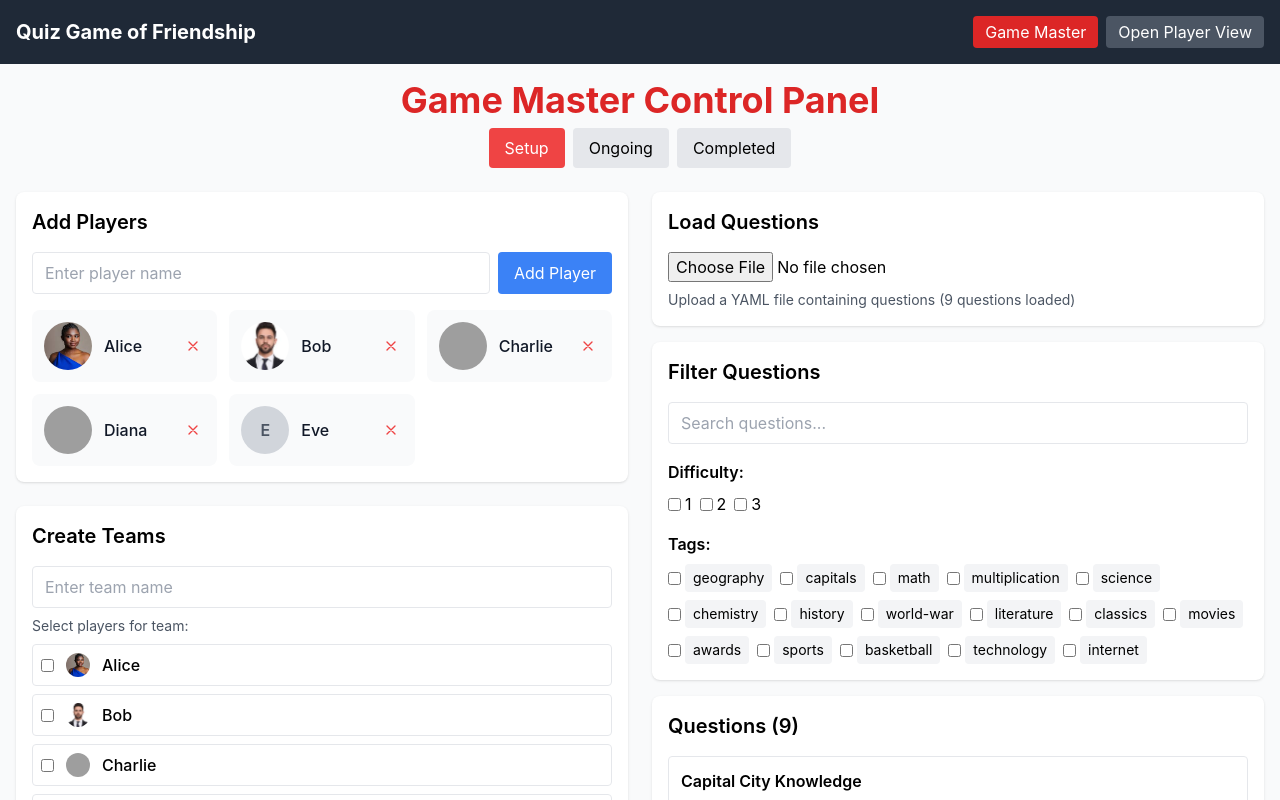
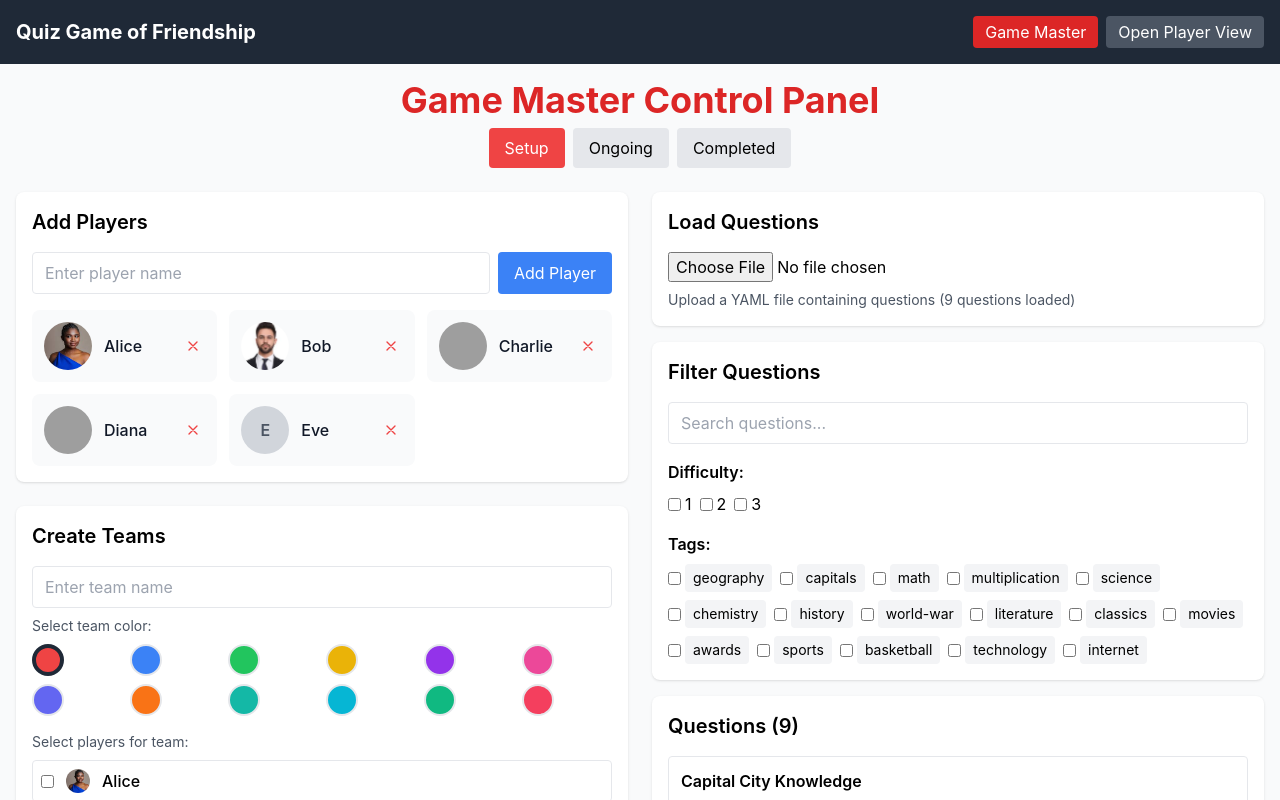
Before and after one commit to Boulkiess/game-of-friendship, a React (Create React App) app: page / in a window 1280 px wide. Shown: the top 800 px of the page. Built offline with nearby package versions, Linux system fonts and the light colour scheme; grey boxes are pictures that could not be loaded.

Commit message:
Add team color support in GameContext and PlayerView; update styles for team color indicators

```diff
--- a/src/components/PlayerView.tsx
+++ b/src/components/PlayerView.tsx
@@ -212,6 +212,12 @@ export const PlayerView: React.FC = () => {
     const leftPlayers = involvedPlayers.filter(p => p.teamSide === 'left');
     const rightPlayers = involvedPlayers.filter(p => p.teamSide === 'right');
 
+    const getPlayerTeamColor = (player: any, teamName?: string) => {
+      if (!teamName) return '#6b7280'; // Default gray
+      const team = gameState?.teams.find(t => t.name === teamName);
+      return team?.color || '#6b7280';
+    };
+
     return (
       <div className={styles.floatingPlayersContainer}>
         <div className={styles.floatingPlayersWrapper}>
@@ -219,7 +225,13 @@ export const PlayerView: React.FC = () => {
           <div className={styles.floatingPlayerGroup}>
             {leftPlayers.map(({ player, role, teamName }, index) => (
               <div key={`left-${player.name}-${index}`} className="flex flex-col items-center">
-                <div className={styles.floatingPlayerIcon}>
+                <div
+                  className={styles.floatingPlayerIcon}
+                  style={{
+                    borderColor: getPlayerTeamColor(player, teamName),
+                    borderWidth: teamName ? '4px' : '3px'
+                  }}
+                >
                   <PlayerAvatar player={player} size="large" />
                 </div>
                 <div className={styles.floatingPlayerLabel} title={`${player.name} - ${role}`}>
@@ -233,7 +245,13 @@ export const PlayerView: React.FC = () => {
           <div className={styles.floatingPlayerGroup}>
             {rightPlayers.map(({ player, role, teamName }, index) => (
               <div key={`right-${player.name}-${index}`} className="flex flex-col items-center">
-                <div className={styles.floatingPlayerIcon}>
+                <div
+                  className={styles.floatingPlayerIcon}
+                  style={{
+                    borderColor: getPlayerTeamColor(player, teamName),
+                    borderWidth: teamName ? '4px' : '3px'
+                  }}
+                >
                   <PlayerAvatar player={player} size="large" />
                 </div>
                 <div className={styles.floatingPlayerLabel} title={`${player.name} - ${role}`}>
--- a/src/components/gamemaster/PlayerSetup.tsx
+++ b/src/components/gamemaster/PlayerSetup.tsx
@@ -1,7 +1,7 @@
-import React, { useState } from 'react';
+import React, { useState, useEffect } from 'react';
 import { useGame } from '../../context/GameContext';
 import { Player, Team } from '../../types';
-import { usePlayerSetupStyles } from '../../hooks/useStyles';
+import { usePlayerSetupStyles, TEAM_COLORS } from '../../hooks/useStyles';
 import { PlayerTeamSelector, createSelectableItems } from '../shared/PlayerTeamSelector';
 import { EntityDisplay, createEntityInfo } from '../shared/EntityDisplay';
 import { PlayerAvatar } from '../shared/PlayerAvatar';
@@ -13,13 +13,27 @@ export const PlayerSetup: React.FC = () => {
     addPlayer,
     removePlayer,
     addTeam,
-    removeTeam
+    removeTeam,
+    updateTeamColor
   } = useGame();
   const styles = usePlayerSetupStyles();
 
   const [playerName, setPlayerName] = useState('');
   const [teamName, setTeamName] = useState('');
   const [selectedPlayers, setSelectedPlayers] = useState<string[]>([]);
+  const [selectedColor, setSelectedColor] = useState(TEAM_COLORS[0].value);
+
+  // Get used colors to help with selection
+  const usedColors = teams.map(team => team.color);
+  const availableColors = TEAM_COLORS.filter(color => !usedColors.includes(color.value));
+  const suggestedColor = availableColors.length > 0 ? availableColors[0].value : TEAM_COLORS[0].value;
+
+  // Update suggested color when teams change
+  useEffect(() => {
+    if (!usedColors.includes(selectedColor)) return;
+    const nextAvailable = availableColors[0]?.value || TEAM_COLORS[0].value;
+    setSelectedColor(nextAvailable);
+  }, [teams]);
 
   const handleAddPlayer = () => {
     if (playerName.trim() && !players.find(p => p.name === playerName)) {
@@ -34,11 +48,19 @@ export const PlayerSetup: React.FC = () => {
       const team: Team = {
         id: Date.now().toString(),
         name: teamName.trim(),
-        players: teamPlayers
+        players: teamPlayers,
+        color: selectedColor
       };
       addTeam(team);
       setTeamName('');
       setSelectedPlayers([]);
+      // Auto-select next available color
+      const nextAvailable = TEAM_COLORS.find(color =>
+        !usedColors.includes(color.value) && color.value !== selectedColor
+      );
+      if (nextAvailable) {
+        setSelectedColor(nextAvailable.value);
+      }
     }
   };
 
@@ -111,6 +133,22 @@ export const PlayerSetup: React.FC = () => {
             className={styles.teamInput}
           />
 
+          <div className="mb-4">
+            <p className={styles.selectionLabel}>Select team color:</p>
+            <div className={styles.colorPalette}>
+              {TEAM_COLORS.map(color => (
+                <button
+                  key={color.value}
+                  onClick={() => setSelectedColor(color.value)}
+                  className={selectedColor === color.value ? styles.selectedColorOption : styles.colorOption}
+                  style={{ backgroundColor: color.value }}
+                  title={color.name}
+                  disabled={usedColors.includes(color.value)}
+                />
+              ))}
+            </div>
+          </div>
+
           <div className={styles.playerSelection}>
             <p className={styles.selectionLabel}>Select players for team:</p>
             <div className="space-y-2 max-h-48 overflow-y-auto">
@@ -153,16 +191,39 @@ export const PlayerSetup: React.FC = () => {
           {teams.map(team => (
             <div key={team.id} className={styles.teamItem}>
               <div className={styles.teamHeader}>
+                <div className="flex items-center space-x-3">
+                  <div
+                    className={styles.teamColorIndicator}
+                    style={{ backgroundColor: team.color }}
+                  />
                   <EntityDisplay
                     entity={createEntityInfo(team.name, players, teams)}
                     showType={false}
                   />
+                </div>
+                <div className="flex items-center space-x-2">
+                  <select
+                    value={team.color}
+                    onChange={(e) => updateTeamColor(team.id, e.target.value)}
+                    className="text-sm border rounded px-2 py-1"
+                  >
+                    {TEAM_COLORS.map(color => (
+                      <option
+                        key={color.value}
+                        value={color.value}
+                        disabled={usedColors.includes(color.value) && color.value !== team.color}
+                      >
+                        {color.name}
+                      </option>
+                    ))}
+                  </select>
                   <button
                     onClick={() => removeTeam(team.id)}
                     className={styles.removeButton}
                   >
                     Remove Team
                   </button>
+                </div>
               </div>
               <div className="mt-2 text-sm text-gray-600">
                 <span className="font-medium">Members:</span>
--- a/src/context/GameContext.tsx
+++ b/src/context/GameContext.tsx
@@ -27,6 +27,7 @@ interface GameContextType extends GameContext {
   setSelectedChampions: (teamName: string, champions: string[]) => void;
   clearSelectedChampions: () => void;
   setScoreboardMode: (mode: ScoreboardMode) => void;
+  updateTeamColor: (teamId: string, color: string) => void;
 }
 
 type GameAction =
@@ -47,7 +48,8 @@ type GameAction =
   | { type: 'CLEAR_SELECTED_OPPONENTS' }
   | { type: 'SET_SELECTED_CHAMPIONS'; payload: { teamName: string; champions: string[] } }
   | { type: 'CLEAR_SELECTED_CHAMPIONS' }
-  | { type: 'SET_SCOREBOARD_MODE'; payload: ScoreboardMode };
+  | { type: 'SET_SCOREBOARD_MODE'; payload: ScoreboardMode }
+  | { type: 'UPDATE_TEAM_COLOR'; payload: { teamId: string; color: string } };
 
 const initialState: GameContext = {
   players: [],
@@ -132,6 +134,15 @@ function gameReducer(state: GameContext, action: GameAction): GameContext {
       return { ...state, selectedChampions: undefined };
     case 'SET_SCOREBOARD_MODE':
       return { ...state, scoreboardMode: action.payload };
+    case 'UPDATE_TEAM_COLOR':
+      return {
+        ...state,
+        teams: state.teams.map(team =>
+          team.id === action.payload.teamId
+            ? { ...team, color: action.payload.color }
+            : team
+        )
+      };
     default:
       return state;
   }
@@ -317,6 +328,10 @@ export const GameProvider: React.FC<{ children: ReactNode }> = ({ children }) =>
     dispatch({ type: 'SET_SCOREBOARD_MODE', payload: mode });
   };
 
+  const updateTeamColor = (teamId: string, color: string) => {
+    dispatch({ type: 'UPDATE_TEAM_COLOR', payload: { teamId, color } });
+  };
+
   const value: GameContextType = {
     ...state,
     addPlayer,
@@ -342,7 +357,8 @@ export const GameProvider: React.FC<{ children: ReactNode }> = ({ children }) =>
     clearSelectedOpponents,
     setSelectedChampions,
     clearSelectedChampions,
-    setScoreboardMode
+    setScoreboardMode,
+    updateTeamColor
   };
 
   return (
--- a/src/hooks/useStyles.ts
+++ b/src/hooks/useStyles.ts
@@ -112,7 +112,11 @@ export const usePlayerSetupStyles = () => {
         teamItem: "p-3 bg-gray-50 rounded",
         teamHeader: "flex justify-between items-center mb-2",
         teamName: "font-semibold",
-        teamPlayers: "text-sm text-gray-600"
+        teamPlayers: "text-sm text-gray-600",
+        colorPalette: "grid grid-cols-6 gap-2 mb-4",
+        colorOption: "w-8 h-8 rounded-full border-2 cursor-pointer hover:scale-110 transition-transform",
+        selectedColorOption: "w-8 h-8 rounded-full border-4 border-gray-800 cursor-pointer hover:scale-110 transition-transform",
+        teamColorIndicator: "w-4 h-4 rounded-full border-2 border-white shadow-sm flex-shrink-0"
     }), []);
 };
 
@@ -281,3 +285,19 @@ export const useMessageBasedPlayerViewStyles = () => {
         waitingText: "text-2xl text-blue-600 font-medium"
     }), []);
 };
+
+// Color palette for teams
+export const TEAM_COLORS = [
+    { name: 'Red', value: 'rgb(239, 68, 68)', bg: 'bg-red-500', border: 'border-red-500' },
+    { name: 'Blue', value: 'rgb(59, 130, 246)', bg: 'bg-blue-500', border: 'border-blue-500' },
+    { name: 'Green', value: 'rgb(34, 197, 94)', bg: 'bg-green-500', border: 'border-green-500' },
+    { name: 'Yellow', value: 'rgb(234, 179, 8)', bg: 'bg-yellow-500', border: 'border-yellow-500' },
+    { name: 'Purple', value: 'rgb(147, 51, 234)', bg: 'bg-purple-500', border: 'border-purple-500' },
+    { name: 'Pink', value: 'rgb(236, 72, 153)', bg: 'bg-pink-500', border: 'border-pink-500' },
+    { name: 'Indigo', value: 'rgb(99, 102, 241)', bg: 'bg-indigo-500', border: 'border-indigo-500' },
+    { name: 'Orange', value: 'rgb(249, 115, 22)', bg: 'bg-orange-500', border: 'border-orange-500' },
+    { name: 'Teal', value: 'rgb(20, 184, 166)', bg: 'bg-teal-500', border: 'border-teal-500' },
+    { name: 'Cyan', value: 'rgb(6, 182, 212)', bg: 'bg-cyan-500', border: 'border-cyan-500' },
+    { name: 'Emerald', value: 'rgb(16, 185, 129)', bg: 'bg-emerald-500', border: 'border-emerald-500' },
+    { name: 'Rose', value: 'rgb(244, 63, 94)', bg: 'bg-rose-500', border: 'border-rose-500' }
+];
--- a/src/types/index.ts
+++ b/src/types/index.ts
@@ -7,6 +7,7 @@ export interface Team {
   id: string;
   name: string;
   players: Player[];
+  color: string; // Team color from predefined palette
 }
 
 export interface Question {
```
Also changed, not shown: src/components/shared/TeamAvatar.tsx (+8 -7 lines). Lines whose indentation alone changed are shown as unchanged.
